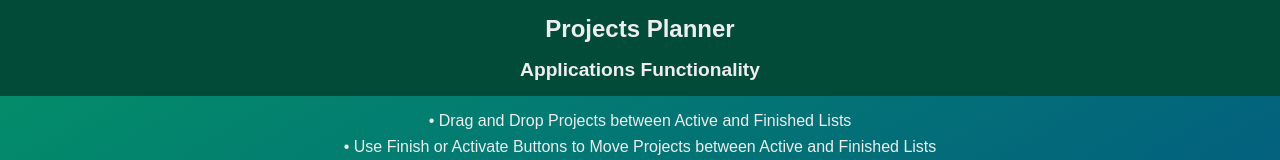
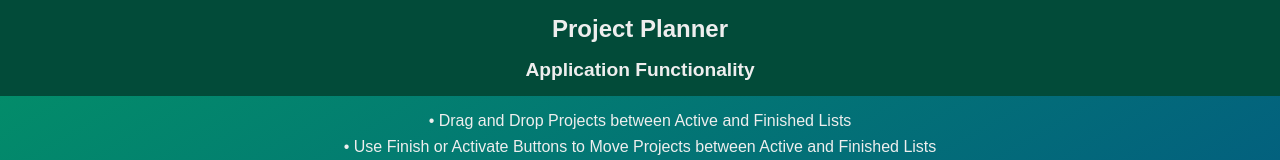
Before and after one commit to Frank-Pechar/js-project-planner, a plain HTML site: page app-desc.html in a window 1280 px wide. Shown: the top 160 px of the page. Drawn offline with Linux system fonts and the light colour scheme.

Commit message:
New commit

```diff
--- a/app-desc.html
+++ b/app-desc.html
@@ -11,8 +11,8 @@
   <!-- I did not use any classes for the sake of simplicity -->
   <body>
     <header>
-      <h1>Projects Planner</h1>
-      <h2>Applications Functionality</h2>
+      <h1>Project Planner</h1>
+      <h2>Application Functionality</h2>
     </header>
     <main>
       <ul>
```
